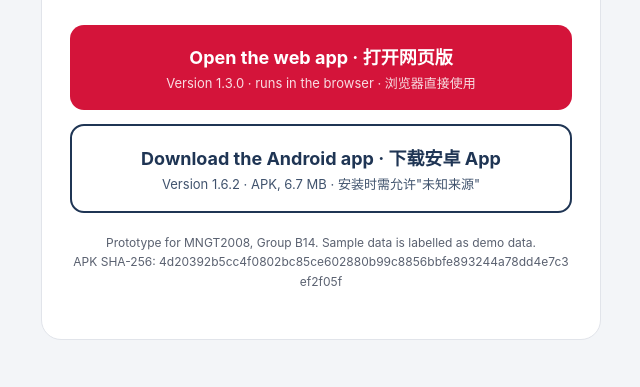
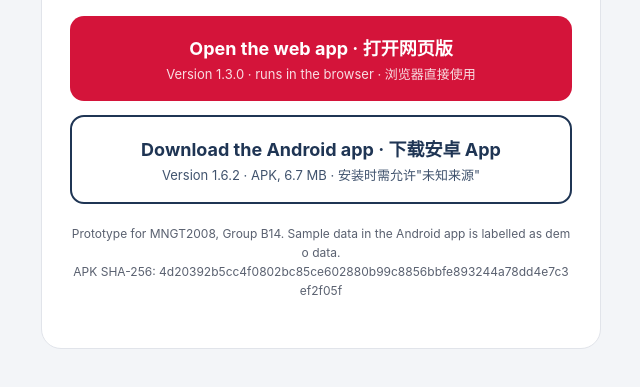
Before and after one commit to Quietime/safelease-releases, a plain HTML site: page index.html in a window 1280 px wide. Shown: the part 343-730 px from the top of the page, without its empty margins (319-959 px from the left). Drawn offline with Linux system fonts and the light colour scheme.

Commit message:
Landing note: sample data is only in the Android app
The web app no longer ships sample data, so the note now names the
Android app. One line in index.html; nothing else changes.

Co-Authored-By: Claude Opus 5.5 <noreply@anthropic.com>
Claude-Session: https://claude.ai/code/session_01JJo88rtGYvZMzDMKyhxPAh

```diff
--- a/index.html
+++ b/index.html
@@ -25,7 +25,7 @@ a.btn span{display:block;font-weight:400;font-size:13px;margin-top:4px;opacity:.
 <p class="tag">Check before you pay. Record at move-in. Question every deduction.<br>付款前核查，入住时记录，质询每一笔扣款。</p>
 <a class="btn web" href="web/">Open the web app · 打开网页版<span>Version 1.3.0 · runs in the browser · 浏览器直接使用</span></a>
 <a class="btn app" href="app/SafeLease-SG-1.6.2.apk" download>Download the Android app · 下载安卓 App<span>Version 1.6.2 · APK, 6.7 MB · 安装时需允许"未知来源"</span></a>
-<p class="note">Prototype for MNGT2008, Group B14. Sample data is labelled as demo data.<br>APK SHA-256: 4d20392b5cc4f0802bc85ce602880b99c8856bbfe893244a78dd4e7c3ef2f05f</p>
+<p class="note">Prototype for MNGT2008, Group B14. Sample data in the Android app is labelled as demo data.<br>APK SHA-256: 4d20392b5cc4f0802bc85ce602880b99c8856bbfe893244a78dd4e7c3ef2f05f</p>
 </main>
 </body>
 </html>
```
